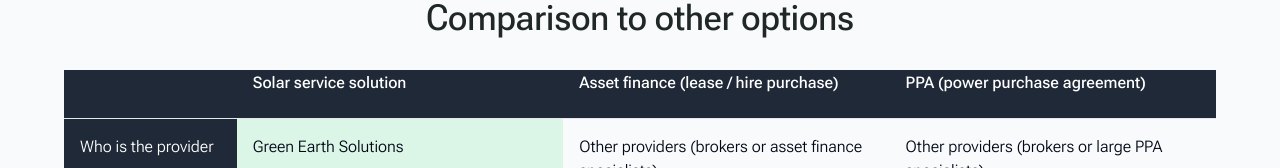
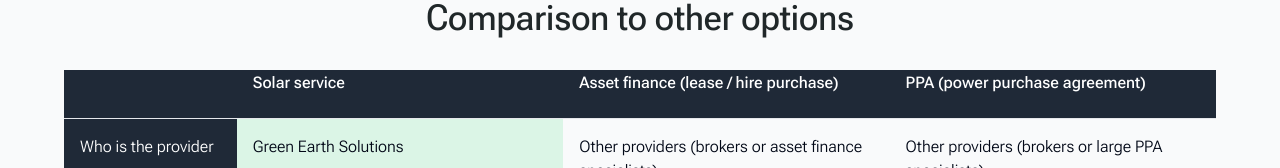
Before and after one commit to marianne-p/ges, a React (Vite) app: page /comparison in a window 1280 px wide. Shown: the part 122-290 px from the top of the page. Built offline with nearby package versions, Linux system fonts and the light colour scheme.

Commit message:
Update Comparison.jsx
wording changes

```diff
--- a/src/pages/Comparison.jsx
+++ b/src/pages/Comparison.jsx
@@ -32,7 +32,7 @@
             <TableHeader>
               <TableRow className="bg-gray-800 text-white grid grid-cols-[15%_1fr_1fr_1fr]">
                 <TableHead className="bg-gray-800 text-white text-base "> </TableHead>
-                <TableHead className="bg-gray-800 text-white text-base ">Solar service solution</TableHead>
+                <TableHead className="bg-gray-800 text-white text-base ">Solar service</TableHead>
                 <TableHead className="bg-gray-800 text-white text-base ">Asset finance (lease / hire purchase)</TableHead>
                 <TableHead className="bg-gray-800 text-white text-base ">PPA (power purchase agreement)</TableHead>
               </TableRow>
```
